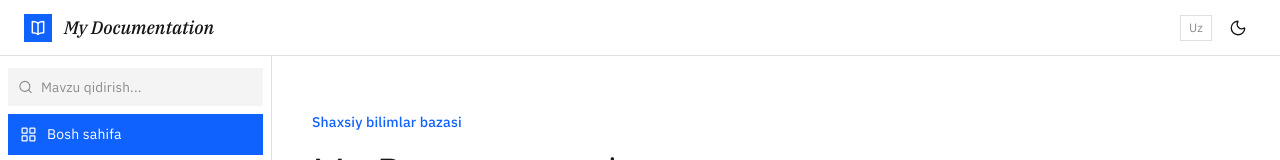
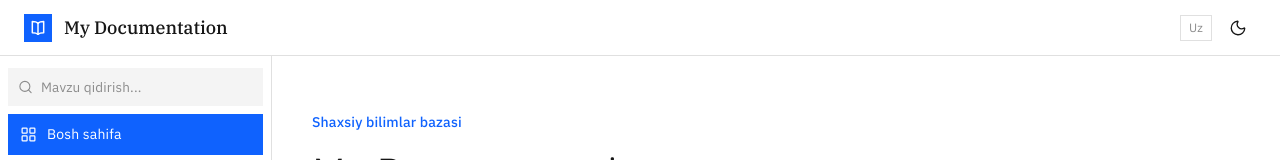
Before and after one commit to rakhimov-web/documentation, a React (Vite) app: page / in a window 1280 px wide. Shown: the top 160 px of the page. Built offline with nearby package versions, Linux system fonts and the light colour scheme.

Commit message:
Update Logo.tsx

```diff
--- a/src/components/Logo.tsx
+++ b/src/components/Logo.tsx
@@ -35,7 +35,7 @@ export function Logo({ size = 32 }: { size?: number }) {
     <div className="flex items-center gap-3 select-none">
       <LogoMark size={size} />
       <span
-        className="text-[18px] leading-none text-ink italic"
+        className="text-[18px] leading-none text-ink"
         style={{
           fontFamily: '"IBM Plex Serif", Georgia, serif',
           fontWeight: 500,
```
